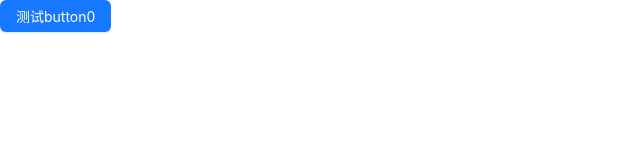
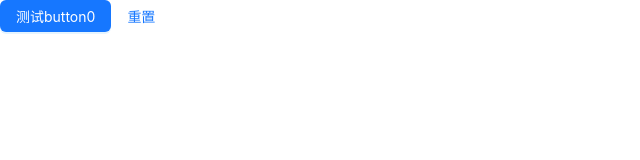
Before and after one commit to 971125/react_cli, a React (Create React App) app: page / in a window 1280 px wide. Shown: the top 160 px of the page, without its empty margins (0-640 px from the left). Built offline with nearby package versions, Linux system fonts and the light colour scheme.

Commit message:
重置操作

```diff
--- a/src/App.js
+++ b/src/App.js
@@ -7,11 +7,17 @@ function App() {
   const add = () => {
     setCount(() => count + 1)
   }
+  const rest = () => {
+    setCount(0)
+  }
   return (
     <div className="App">
       <header className="App-header">
         <Button type='primary' onClick={add}>
           测试button{count}
+        </Button>
+        <Button type='link' onClick={rest}>
+          重置
         </Button>
       </header>
     </div>
```
